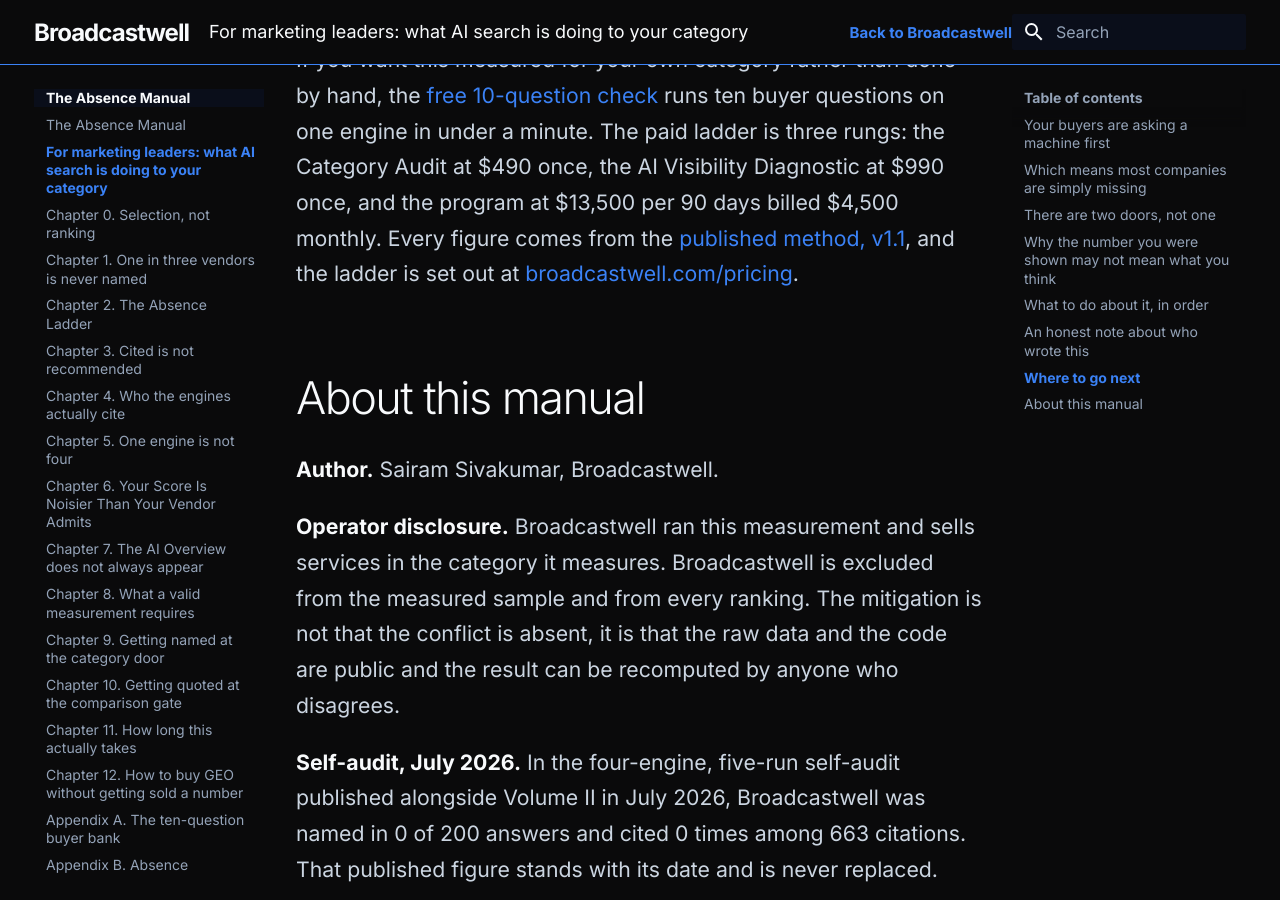
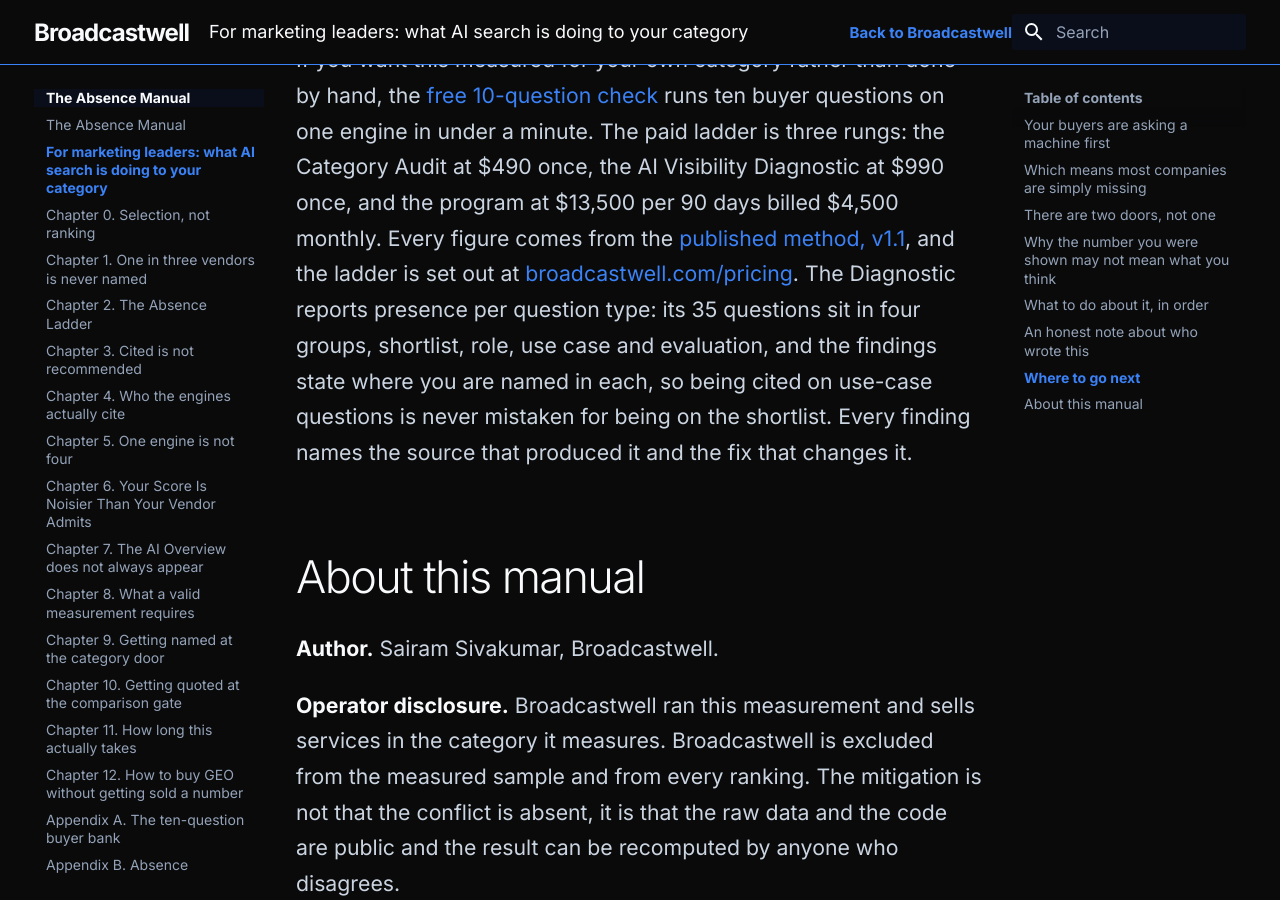
Before and after one commit to Broadcastwell/absence-manual, an MkDocs documentation site: the page built from docs/for-buyers.md, in a window 1280 px wide and 900 px high, scrolled down 6112 px. Built offline with MkDocs 1.6.1 and Material for MkDocs 9.7.7, drawn with Linux system fonts in a browser that asks for light colours; comment, search, counter and statistics services are not loaded.

Commit message:
Block 2: Diagnostic reports presence per question type

```diff
--- a/docs/for-buyers.md
+++ b/docs/for-buyers.md
@@ -71,7 +71,7 @@
 
 If you want the underlying research, [the manual itself](https://docs.broadcastwell.com/) is free, ungated and has no email capture anywhere on it. It is one chapter per page and every number in it traces back to a published dataset you can download.
 
-If you want this measured for your own category rather than done by hand, the [free 10-question check](https://audit.broadcastwell.com) runs ten buyer questions on one engine in under a minute. The paid ladder is three rungs: the Category Audit at $490 once, the AI Visibility Diagnostic at $990 once, and the program at $13,500 per 90 days billed $4,500 monthly. Every figure comes from the [published method, v1.1](https://broadcastwell.com/methodology), and the ladder is set out at [broadcastwell.com/pricing](https://broadcastwell.com/pricing).
+If you want this measured for your own category rather than done by hand, the [free 10-question check](https://audit.broadcastwell.com) runs ten buyer questions on one engine in under a minute. The paid ladder is three rungs: the Category Audit at $490 once, the AI Visibility Diagnostic at $990 once, and the program at $13,500 per 90 days billed $4,500 monthly. Every figure comes from the [published method, v1.1](https://broadcastwell.com/methodology), and the ladder is set out at [broadcastwell.com/pricing](https://broadcastwell.com/pricing). The Diagnostic reports presence per question type: its 35 questions sit in four groups, shortlist, role, use case and evaluation, and the findings state where you are named in each, so being cited on use-case questions is never mistaken for being on the shortlist. Every finding names the source that produced it and the fix that changes it.
 
 ## About this manual
 
```
